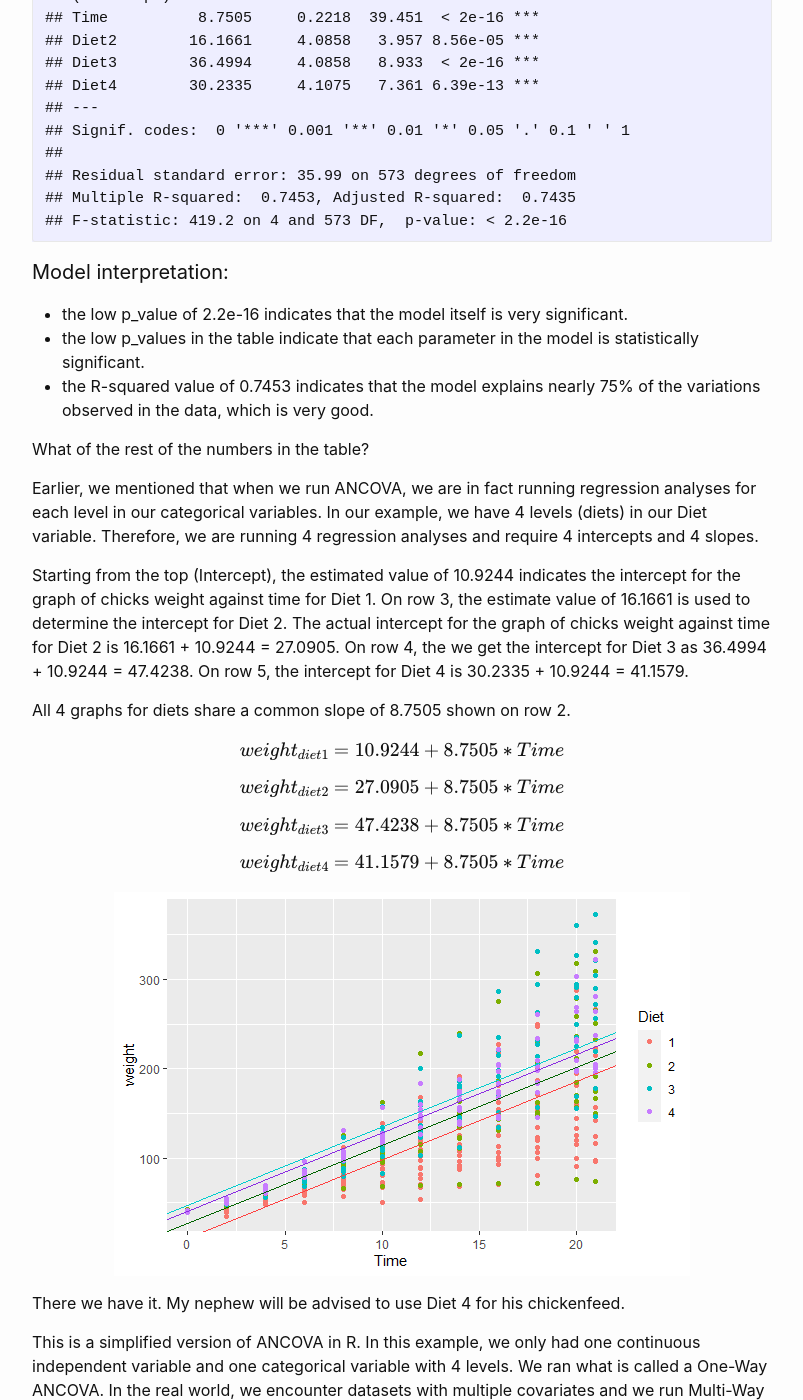
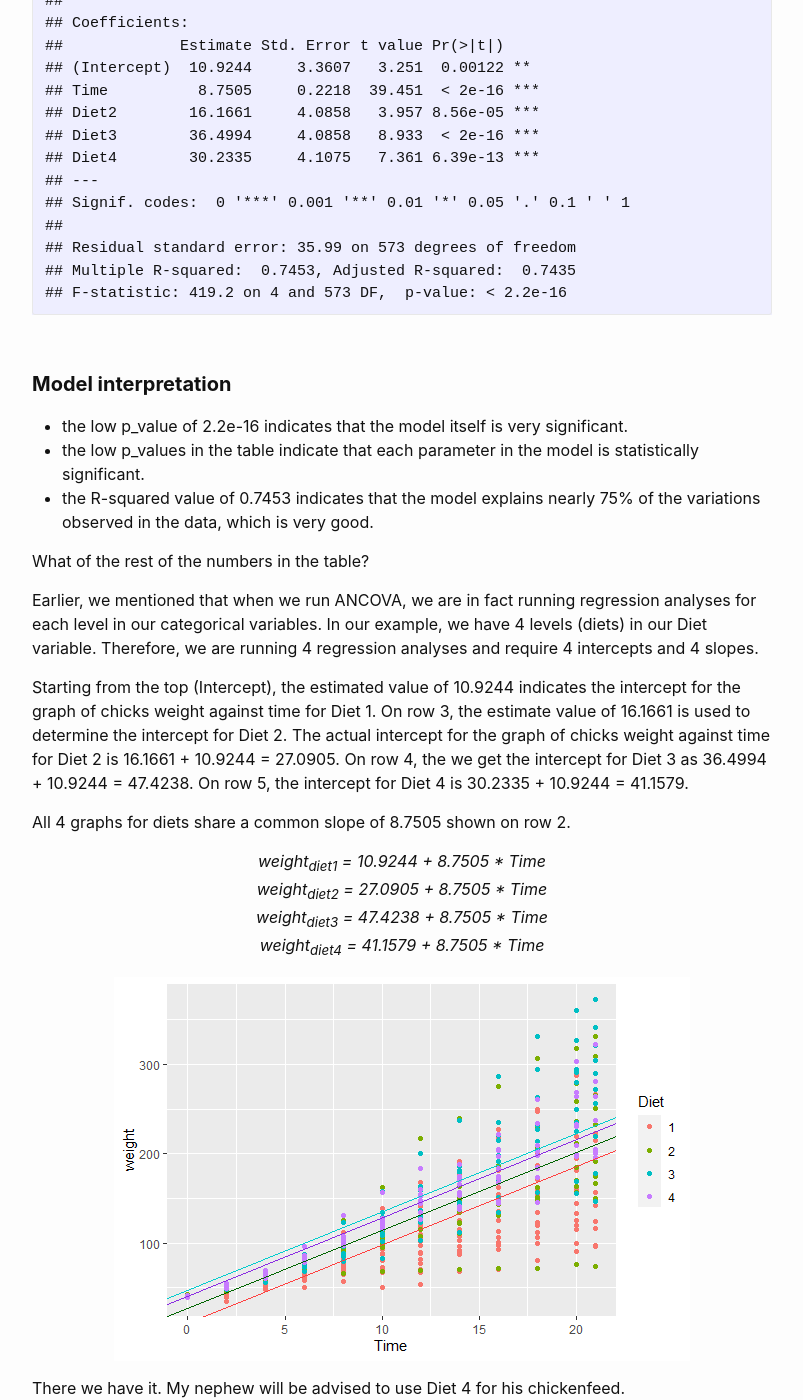
Before and after one commit to pgrugwiro/dataful-blog, a Jekyll site: the page built from _posts/2021-01-16-analysis-of-covariance.md, in a window 1280 px wide and 1400 px high, scrolled down 2834 px. Shown: the whole window, without its empty margins (238-1041 px from the left). Built offline with Jekyll 4.4.1, drawn with Linux system fonts in a browser that asks for light colours; formulas are drawn with MathJax 3.

Commit message:
new post

```diff
--- a/_posts/2021-01-16-analysis-of-covariance.md
+++ b/_posts/2021-01-16-analysis-of-covariance.md
@@ -35,9 +35,9 @@ the weight as a function of diet and age. In this example, our outcome,
 weight, is a continuous variable and the two independent variables are
 diet and age. Diet is a categorical variable, while age is a continuous
 variable. In this scenario, ANCOVA is used to determine the function:
-<div>
-$$weight = f(diet, age)$$
-</div>
+<p style = "text-align: center">
+<i>weight = f(diet, age)</i>
+</p>
 
 The linear model seeks to establish a
 relationship between the response variable (or outcome) and the
@@ -45,6 +45,7 @@ independent variables (or inputs). A model that can describe this
 relationship could potentially be used to make accurate data driven
 decisions and to predict outcomes.
 
+<br>
 #### **ANCOVA in Practice**
 
 This morning, as I was catching up with my mother, who is currently
@@ -289,6 +290,7 @@ they are statistically significant.
 
 <img src="/rmd_images/2021-01-16-analysis-of-covariance/unnamed-chunk-4-1.png" style="display: block; margin: auto;" />
 
+<br>
 #### **Running ANCOVA in R**
 
 Running ANCOVA in R is very simple and straightforward.
@@ -329,7 +331,8 @@ summary(ancova_model)
     ## Multiple R-squared:  0.7453, Adjusted R-squared:  0.7435
     ## F-statistic: 419.2 on 4 and 573 DF,  p-value: < 2.2e-16
 
-#### Model interpretation:
+<br>
+#### **Model interpretation**
 
   - the low p\_value of 2.2e-16 indicates that the model itself is very
     significant.
@@ -356,17 +359,15 @@ row 5, the intercept for Diet 4 is 30.2335 + 10.9244 = 41.1579.
 
 All 4 graphs for diets share a common slope of 8.7505 shown on row 2.
 
-<div>
+<p style = "text-align: center">
 
-$$weight_{diet1} = 10.9244 + 8.7505 * Time$$
+<i>weight<sub>diet1</sub> = 10.9244 + 8.7505 * Time</i>
+<br><i>weight<sub>diet2</sub> = 27.0905 + 8.7505 * Time</i>
+<br><i>weight<sub>diet3</sub> = 47.4238 + 8.7505 * Time</i>
+<br><i>weight<sub>diet4</sub> = 41.1579 + 8.7505 * Time</i>
 
-$$weight_{diet2} = 27.0905 + 8.7505 * Time$$
+</p>
 
-$$weight_{diet3} = 47.4238 + 8.7505 * Time$$
-
-$$weight_{diet4} = 41.1579 + 8.7505 * Time$$
-
-</div>
 
 <img src="/rmd_images/2021-01-16-analysis-of-covariance/unnamed-chunk-7-1.png" style="display: block; margin: auto;" />
 
@@ -383,8 +384,9 @@ independent variables. Example, imagine if Diet 2 works better from day
 an interaction between the Diet variable and the Time variable. In our
 exercise, we assumed that no such interactions exist. However, R
 provides means to conduct analyses with interactions.
+<br>
 
-#### Predicting with the model
+#### **Predicting with the model**
 
 Our model above explains 75% of the variations. We can confidently use
 it to make predictions of the weight of chicks.
```
